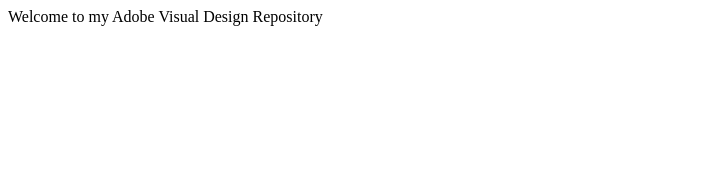
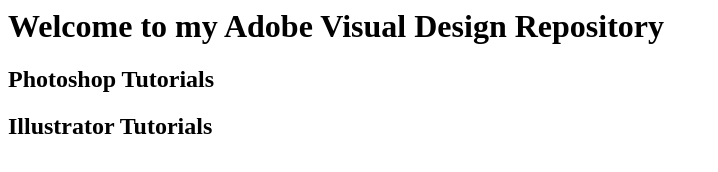
Before and after one commit to laurafisherjohnson/adobevisualdesign, a plain HTML site: page index.html in a window 1280 px wide. Shown: the whole page, without its empty margins (0-718 px from the left). Drawn offline with Linux system fonts and the light colour scheme.

Commit message:
Update index.html

```diff
--- a/index.html
+++ b/index.html
@@ -1 +1,3 @@
-Welcome to my Adobe Visual Design Repository
+<h1>Welcome to my Adobe Visual Design Repository</h1>
+<h2>Photoshop Tutorials</h2>
+<h2>Illustrator  Tutorials</h2>
```
